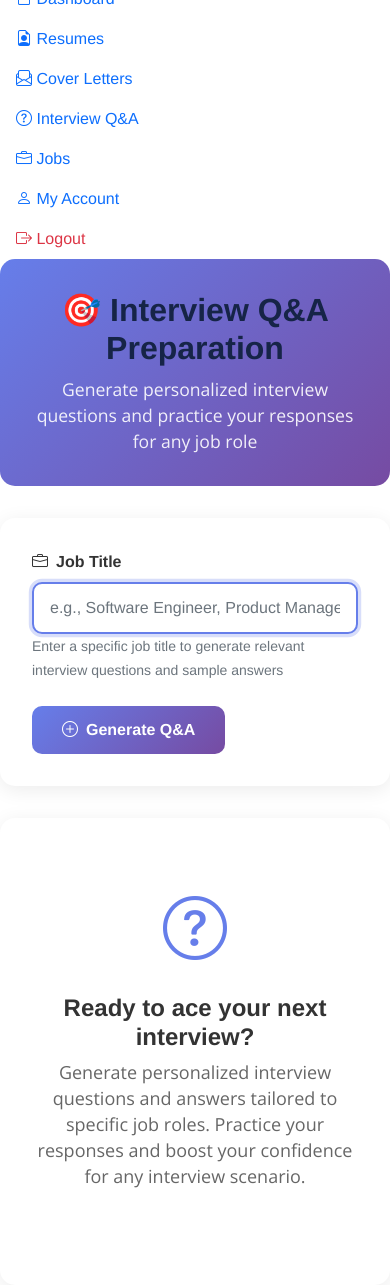
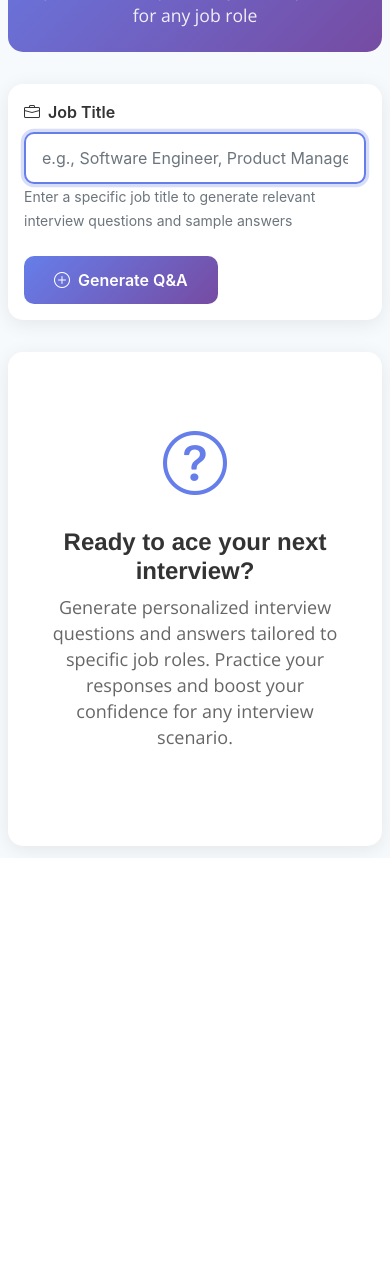
Before and after one commit to cvsper/resume_build_v1, a Python web app: template templates/interview_qa.html in a window 390 px wide. Shown: the part 345-1630 px from the top of the page. After the commit the page ends 1202 px from the top, so only its background shows below. Run offline with Jinja, Linux system fonts and the light colour scheme; the template is opened without the code that fills it, so the values that code supplies are empty.

Commit message:
Improve Interview Q&A page UX and fix navbar styling
- Complete UI/UX redesign with modern, clean interface
- Fixed navbar styling conflicts and restored proper sidebar navigation
- Added expandable Q&A cards with inline content viewing
- Implemented delete functionality with confirmation dialogs
- Enhanced form with autocomplete and real-time validation
- Improved responsive design for mobile devices
- Added success/error notifications and loading states
- Replaced broken 'View Details' links with functional expand/collapse
- Created comprehensive documentation of improvements

```diff
--- a/templates/interview_qa.html
+++ b/templates/interview_qa.html
@@ -76,6 +76,137 @@
 
 {% block styles %}
 <style>
+    /* Base layout styles for dashboard */
+    body {
+        background-color: #f7fafd;
+        font-family: 'Inter', Arial, sans-serif;
+    }
+
+    /* Sidebar Navigation Styles */
+    .sidebar {
+        min-height: 100vh;
+        background: #fff;
+        box-shadow: 2px 0 16px rgba(0,0,0,0.04);
+        padding: 32px 0 0 0;
+        position: fixed;
+        left: 0;
+        top: 0;
+        width: 240px;
+        z-index: 100;
+        transition: all 0.3s;
+    }
+
+    .sidebar .nav-link {
+        color: #222;
+        font-weight: 500;
+        font-size: 1.1rem;
+        padding: 16px 32px;
+        border-radius: 0 24px 24px 0;
+        margin-bottom: 8px;
+        transition: background 0.2s, color 0.2s, opacity 0.4s;
+        opacity: 1;
+    }
+
+    .sidebar .nav-link:hover {
+        opacity: 0.6;
+    }
+
+    .sidebar .nav-link.active, .sidebar .nav-link:hover {
+        background: #e9f5ff;
+        color: #1976d2;
+    }
+
+    .sidebar .sidebar-header {
+        text-align: center;
+        margin-bottom: 32px;
+    }
+
+    .sidebar .sidebar-header img {
+        width: 60px;
+        height: 60px;
+        border-radius: 50%;
+        margin-bottom: 10px;
+    }
+
+    .sidebar .sidebar-header h4 {
+        font-size: 1.2rem;
+        font-weight: 600;
+    }
+
+    /* Main content area */
+    .main-content {
+        margin-left: 240px;
+        padding: 48px 32px 32px 32px;
+        transition: margin-left 0.3s;
+    }
+
+    /* Responsive design for sidebar */
+    @media (max-width: 991px) {
+        .sidebar {
+            width: 100%;
+            min-height: auto;
+            position: static;
+            box-shadow: none;
+            padding: 0;
+            display: flex;
+            flex-direction: row;
+            align-items: center;
+            justify-content: space-between;
+        }
+
+        .sidebar .sidebar-header {
+            margin-bottom: 0;
+            padding: 8px 16px;
+            display: flex;
+            align-items: center;
+        }
+
+        .sidebar .sidebar-header img {
+            width: 40px;
+            height: 40px;
+            margin-bottom: 0;
+            margin-right: 10px;
+        }
+
+        .sidebar .sidebar-header h4 {
+            font-size: 1rem;
+            margin: 0;
+        }
+
+        .sidebar nav {
+            flex-direction: row !important;
+            gap: 8px;
+            padding: 0 8px;
+        }
+
+        .sidebar .nav-link {
+            font-size: 1rem;
+            padding: 8px 12px;
+            border-radius: 8px;
+            margin-bottom: 0;
+        }
+
+        .main-content {
+            margin-left: 0;
+            padding: 24px 8px;
+        }
+    }
+
+    @media (max-width: 575px) {
+        .sidebar .sidebar-header img {
+            width: 32px;
+            height: 32px;
+        }
+
+        .sidebar .sidebar-header h4 {
+            font-size: 0.95rem;
+        }
+
+        .main-content {
+            padding: 12px 2px;
+        }
+    }
+
     /* Clean, modern styling for better UX */
     .page-header {
         background: linear-gradient(135deg, #667eea 0%, #764ba2 100%);
@@ -324,6 +455,28 @@
 
         .qa-actions {
             justify-content: center;
+        }
+
+        .generate-form {
+            padding: 1.5rem;
+        }
+    }
+
+    @media (max-width: 575px) {
+        .page-header {
+            padding: 1.5rem;
+        }
+
+        .page-header h1 {
+            font-size: 1.75rem;
+        }
+
+        .generate-form {
+            padding: 1rem;
+        }
+
+        .main-content {
+            padding: 12px 8px;
         }
     }
 </style>
```
